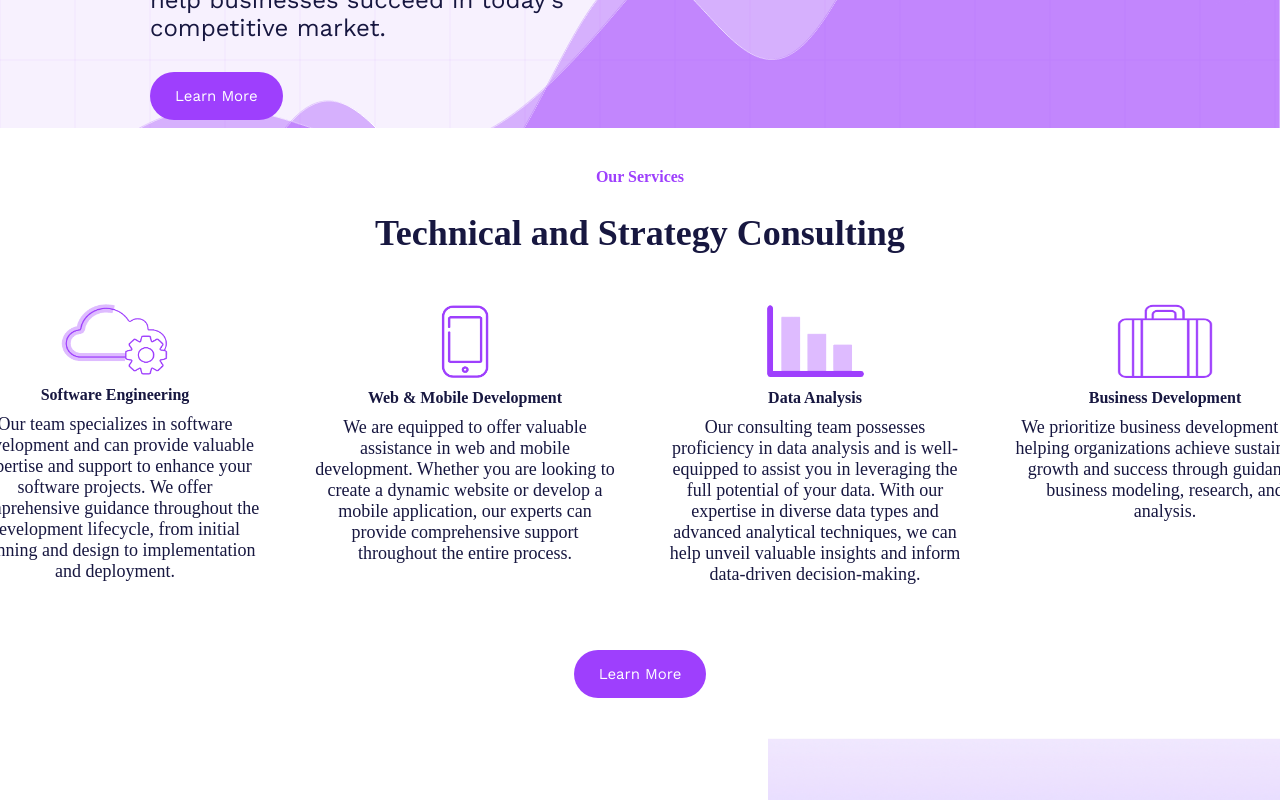
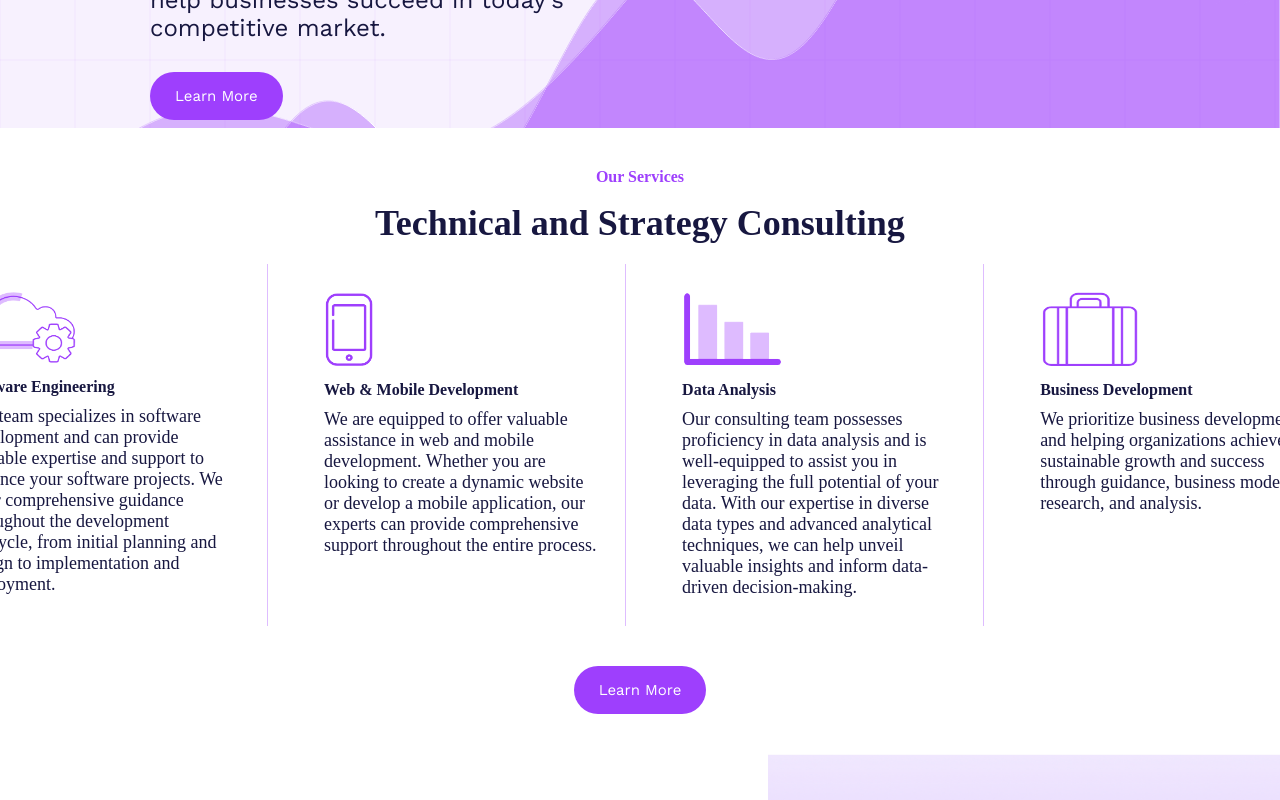
Before and after one commit to MITech-Consulting-Club/website, a Next.js app: page / in a window 1280 px wide. Shown: the part 540-1340 px from the top of the page. Built offline with nearby package versions, Linux system fonts and the light colour scheme.

Commit message:
Created sponsors link and made services separators

```diff
--- a/app/page.module.scss
+++ b/app/page.module.scss
@@ -48,7 +48,7 @@
   flex-direction: column;
   align-items: center;
   justify-content: center;
-  padding: 40px 0;
+  padding: 40px 20%;
 }
 
 .servicesSubtitle {
@@ -71,8 +71,7 @@
   @include respond-to('md') {
     max-width: 1500px;
     flex-direction: row;
-    align-items: flex-start;
-    margin-top: 0;
+    gap: 2%;
   }
   display: flex;
   flex-direction: column;
@@ -81,13 +80,18 @@
 }
 
 .servicesGalleryItem {
-  display: flex;
-  flex-direction: column;
-  align-items: center;
-  justify-content: space-between;
+  @include respond-to('md') {
+    width: 350px;
+    margin: 0;
+    text-align: left;
+    border-bottom: none;
+    border-right: #debdff 1px solid;
+  }
+  position: relative;
   text-align: center;
-  width: 300px;
-  margin: 25px;
+  margin: 10px 0;
+  border-bottom: #debdff 1px solid;
+  padding: 2%;
 }
 
 .servicesGalleryItemTitle {
@@ -341,7 +345,16 @@
 .sponsorsInterestDescription2 {
   font-size: 18px;
   font-family: 'Avenir Light';
-  margin-top: 3%;
+  margin: 3% 0 30px 0;
+}
+
+.sponsorsLink {
+  position: relative;
+  background-color: $primary;
+  color: $background;
+  font-size: 15px;
+  padding: 15px 25px;
+  border-radius: 40px;
 }
 
 .contactLeftTextContainer {
--- a/app/page.tsx
+++ b/app/page.tsx
@@ -208,10 +208,18 @@ export default function Home() {
               We are currently looking for corporate sponsors.
             </h5>
             <p className={styles.sponsorsInterestDescription2}>
-              Please reach out at <strong>mitech-corporate@mit.edu</strong> if
-              you would like to learn more about our sponsorship packages &
+              Please reach out at{' '}
+              <u>
+                <a href="mailto:mitech-corporate@mit.edu" target="_blank">
+                  mitech-corporate@mit.edu
+                </a>
+              </u>{' '}
+              if you would like to learn more about our sponsorship packages &
               offerings; we would love to hear from you!
             </p>
+            <Link href="/sponsors" className={styles.servicesLink}>
+              Learn More
+            </Link>
           </div>
         </div>
       </section>
```
